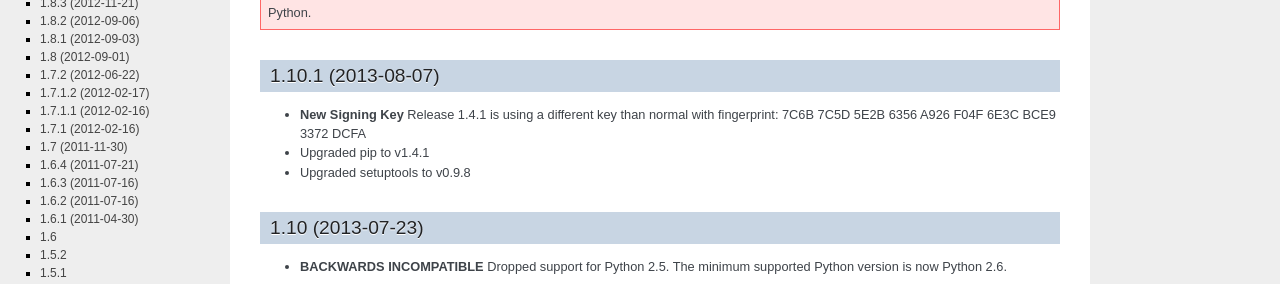
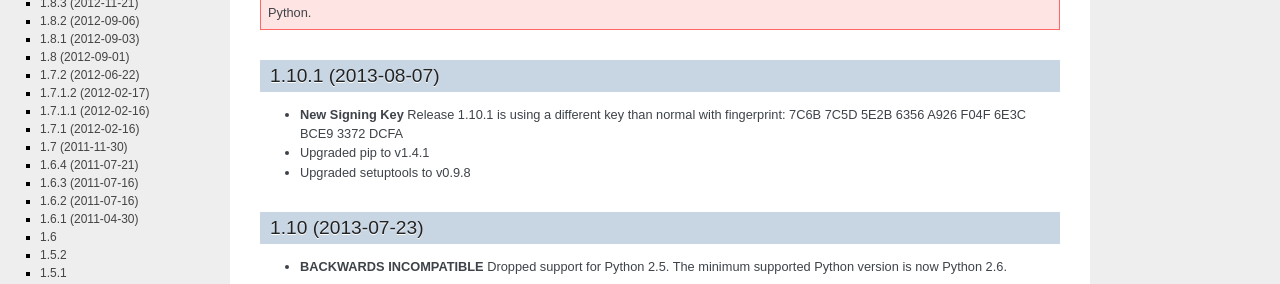
Before and after one commit to pypa/virtualenv, a Sphinx documentation site: the page built from docs/news.rst, in a window 1280 px wide and 900 px high. Shown: the part 204-488 px from the top of the window. Built offline with Sphinx 7.4.7, drawn with Linux system fonts in a browser that asks for light colours.

Commit message:
Virtualenv has different version numbers than pip

```diff
--- a/docs/news.rst
+++ b/docs/news.rst
@@ -17,7 +17,7 @@ Changes & News
 1.10.1 (2013-08-07)
 ~~~~~~~~~~~~~~~~~~~
 
-* **New Signing Key** Release 1.4.1 is using a different key than normal with
+* **New Signing Key** Release 1.10.1 is using a different key than normal with
   fingerprint: 7C6B 7C5D 5E2B 6356 A926 F04F 6E3C BCE9 3372 DCFA
 * Upgraded pip to v1.4.1
 * Upgraded setuptools to v0.9.8
```
